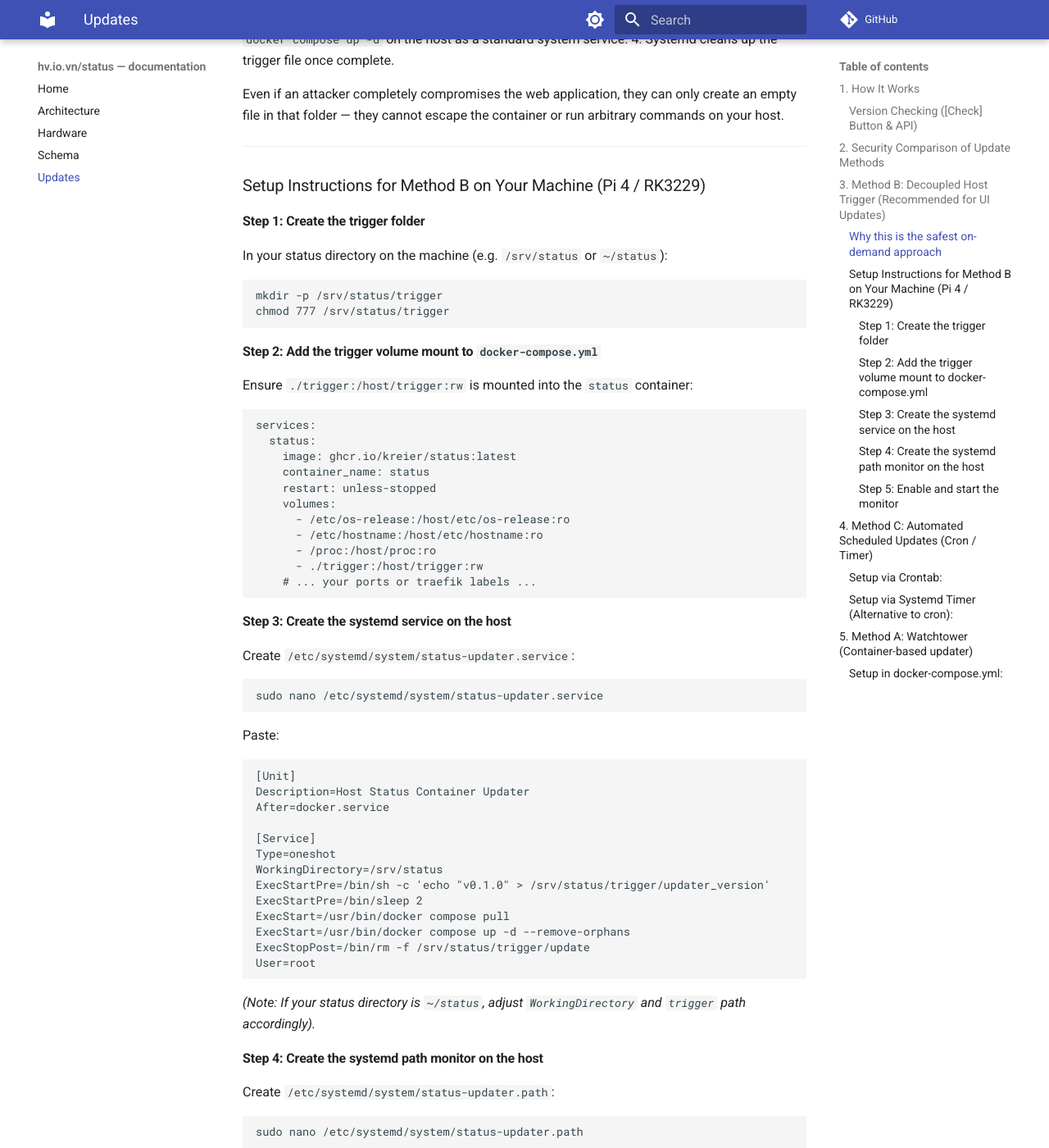
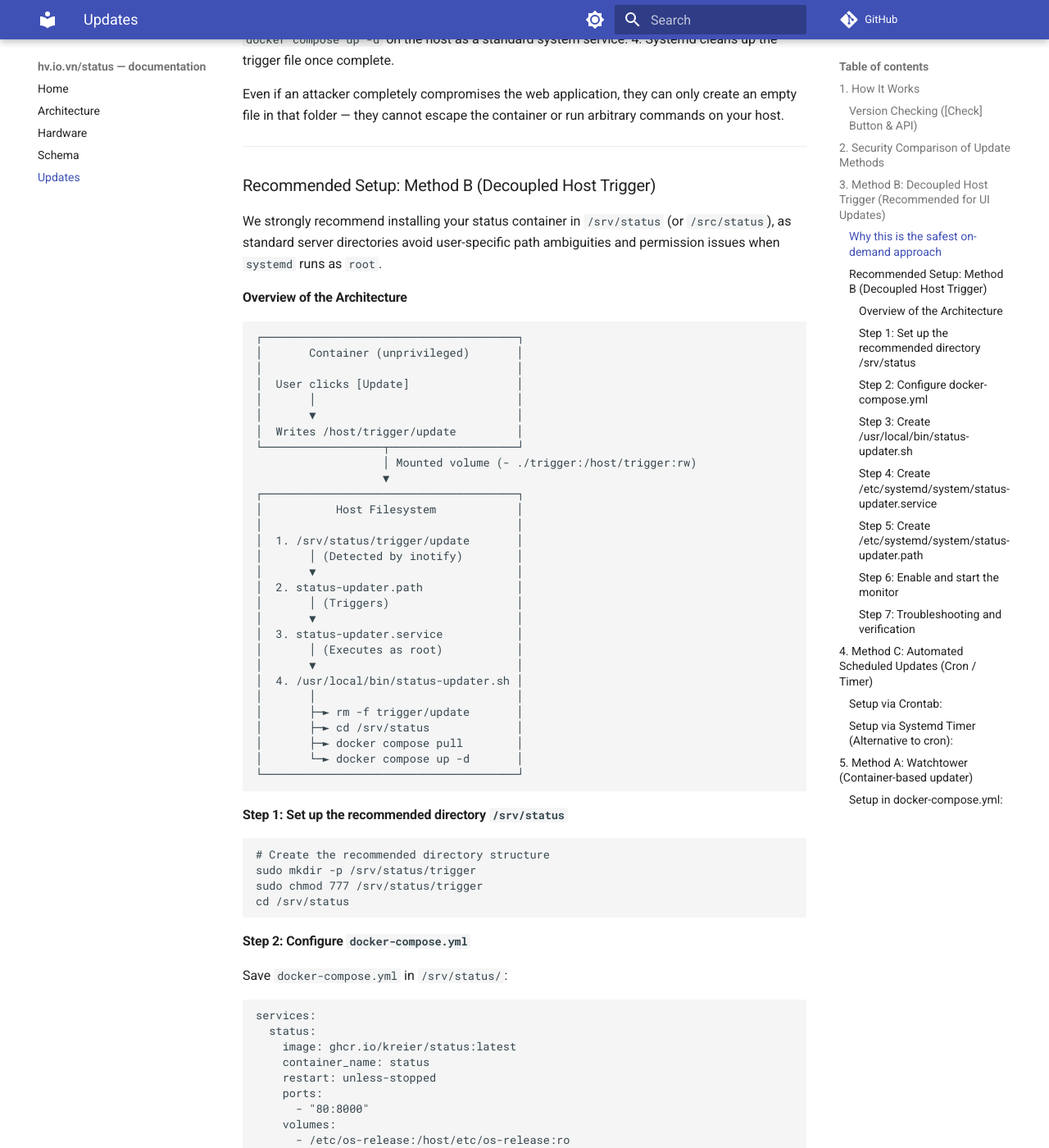
Before and after one commit to kreier/status, an MkDocs documentation site: the page built from docs/UPDATES.md, in a window 1280 px wide and 1400 px high, scrolled down 1297 px. Shown: the whole window at 82% size. Built offline with MkDocs 1.6.1 and Material for MkDocs 9.7.7, drawn with Linux system fonts in a browser that asks for light colours; comment, search, counter and statistics services are not loaded; some of the changed text lies outside the part shown.

Commit message:
docs: recommend /srv/status deployment and document updater architecture files

````diff
--- a/docs/UPDATES.md
+++ b/docs/UPDATES.md
@@ -42,17 +42,55 @@ Even if an attacker completely compromises the web application, they can only cr
 
 ---
 
-### Setup Instructions for Method B on Your Machine (Pi 4 / RK3229)
+### Recommended Setup: Method B (Decoupled Host Trigger)
 
-#### Step 1: Create the trigger folder
-In your status directory on the machine (e.g. `/srv/status` or `~/status`):
-```bash
-mkdir -p /srv/status/trigger
-chmod 777 /srv/status/trigger
+We strongly recommend installing your status container in `/srv/status` (or `/src/status`), as standard server directories avoid user-specific path ambiguities and permission issues when `systemd` runs as `root`.
+
+#### Overview of the Architecture
+
+```
+┌──────────────────────────────────────┐
+│       Container (unprivileged)       │
+│                                      │
+│  User clicks [Update]                │
+│       │                              │
+│       ▼                              │
+│  Writes /host/trigger/update         │
+└──────────────────┬───────────────────┘
+                   │ Mounted volume (- ./trigger:/host/trigger:rw)
+                   ▼
+┌──────────────────────────────────────┐
+│           Host Filesystem            │
+│                                      │
+│  1. /srv/status/trigger/update       │
+│       │ (Detected by inotify)        │
+│       ▼                              │
+│  2. status-updater.path              │
+│       │ (Triggers)                   │
+│       ▼                              │
+│  3. status-updater.service           │
+│       │ (Executes as root)           │
+│       ▼                              │
+│  4. /usr/local/bin/status-updater.sh │
+│       │                              │
+│       ├─► rm -f trigger/update       │
+│       ├─► cd /srv/status             │
+│       ├─► docker compose pull        │
+│       └─► docker compose up -d       │
+└──────────────────────────────────────┘
 ```
 
-#### Step 2: Add the trigger volume mount to `docker-compose.yml`
-Ensure `./trigger:/host/trigger:rw` is mounted into the `status` container:
+#### Step 1: Set up the recommended directory `/srv/status`
+
+```bash
+# Create the recommended directory structure
+sudo mkdir -p /srv/status/trigger
+sudo chmod 777 /srv/status/trigger
+cd /srv/status
+```
+
+#### Step 2: Configure `docker-compose.yml`
+Save `docker-compose.yml` in `/srv/status/`:
 
 ```yaml
 services:
@@ -60,74 +98,110 @@ services:
     image: ghcr.io/kreier/status:latest
     container_name: status
     restart: unless-stopped
+    ports:
+      - "80:8000"
     volumes:
       - /etc/os-release:/host/etc/os-release:ro
       - /etc/hostname:/host/etc/hostname:ro
       - /proc:/host/proc:ro
+      - /var/lib/tuptime:/host/var/lib/tuptime:ro
       - ./trigger:/host/trigger:rw
-    # ... your ports or traefik labels ...
+    environment:
+      - MACHINE_NAME=RK3229 # Or PI4
+    labels:
+      - "traefik.enable=true"
+      - "traefik.http.routers.status.rule=(Host(`rk3229.hv.io.vn`) || Host(`rk3229`) || Host(`localhost`)) && PathPrefix(`/status`)"
+      - "traefik.http.routers.status.entrypoints=web,websecure"
+      - "traefik.http.routers.status.tls=true"
+      - "traefik.http.services.status.loadbalancer.server.port=8000"
 ```
 
-#### Step 3: Create the systemd service on the host
-Create `/etc/systemd/system/status-updater.service`:
+#### Step 3: Create `/usr/local/bin/status-updater.sh`
+This script executes the update safely on the host when triggered:
+
 ```bash
-sudo nano /etc/systemd/system/status-updater.service
+sudo tee /usr/local/bin/status-updater.sh > /dev/null << 'EOF'
+#!/bin/bash
+set -e
+
+# Target directory containing docker-compose.yml:
+STATUS_DIR="/srv/status"
+TRIGGER_FILE="$STATUS_DIR/trigger/update"
+
+echo "[$(date)] Update triggered by status container."
+rm -f "$TRIGGER_FILE"
+
+if [ -d "$STATUS_DIR" ]; then
+    cd "$STATUS_DIR"
+    /usr/bin/docker compose pull
+    /usr/bin/docker compose up -d --force-recreate
+    echo "v0.1.0" > "$STATUS_DIR/trigger/updater_version"
+    echo "[$(date)] Update complete."
+else
+    echo "ERROR: Status directory $STATUS_DIR not found!"
+    exit 1
+fi
+EOF
+
+sudo chmod +x /usr/local/bin/status-updater.sh
 ```
-Paste:
-```ini
+
+#### Step 4: Create `/etc/systemd/system/status-updater.service`
+Defines the `systemd` one-shot service executing the updater script:
+
+```bash
+sudo tee /etc/systemd/system/status-updater.service > /dev/null << EOF
 [Unit]
-Description=Host Status Container Updater
+Description=Update Status Container
 After=docker.service
 
 [Service]
 Type=oneshot
-WorkingDirectory=/srv/status
-ExecStartPre=/bin/sh -c 'echo "v0.1.0" > /srv/status/trigger/updater_version'
-ExecStartPre=/bin/sleep 2
-ExecStart=/usr/bin/docker compose pull
-ExecStart=/usr/bin/docker compose up -d --remove-orphans
-ExecStopPost=/bin/rm -f /srv/status/trigger/update
-User=root
+ExecStart=/usr/local/bin/status-updater.sh
+
+[Install]
+WantedBy=multi-user.target
+EOF
 ```
-*(Note: If your status directory is `~/status`, adjust `WorkingDirectory` and `trigger` path accordingly).*
 
-#### Step 4: Create the systemd path monitor on the host
-Create `/etc/systemd/system/status-updater.path`:
+#### Step 5: Create `/etc/systemd/system/status-updater.path`
+Monitors the trigger file for write events using Linux `inotify`:
+
 ```bash
-sudo nano /etc/systemd/system/status-updater.path
-```
-Paste:
-```ini
+sudo tee /etc/systemd/system/status-updater.path > /dev/null << EOF
 [Unit]
-Description=Monitor /srv/status/trigger/update for update triggers
+Description=Monitor Status Trigger File
 
 [Path]
-PathExists=/srv/status/trigger/update
+PathModified=/srv/status/trigger/update
 Unit=status-updater.service
 
 [Install]
 WantedBy=multi-user.target
+EOF
 ```
 
-#### Step 5: Enable and start the monitor
+#### Step 6: Enable and start the monitor
 ```bash
 sudo systemctl daemon-reload
 sudo systemctl enable --now status-updater.path
 ```
 
-Verify it is active:
+Verify the monitor status:
 ```bash
 sudo systemctl status status-updater.path
 ```
-It will show `Active: active (waiting)`.
+It should show: `Active: active (waiting)`.
 
-Now, whenever you click **`[Update]`** in the UI:
-1. The container writes the trigger.
-2. Systemd executes the update on the host.
-3. You can monitor the logs anytime on the host with:
-   ```bash
-   journalctl -u status-updater.service -f
-   ```
+#### Step 7: Troubleshooting and verification
+- **Trigger an update manually to test:**
+  ```bash
+  sudo systemctl start status-updater.service
+  ```
+- **Inspect update logs:**
+  ```bash
+  journalctl -u status-updater.service -n 30 --no-pager
+  ```
 
 ---
 
````
Also changed, not shown: CHANGELOG.md (+3 -0 lines), README.md (+11 -4 lines).
